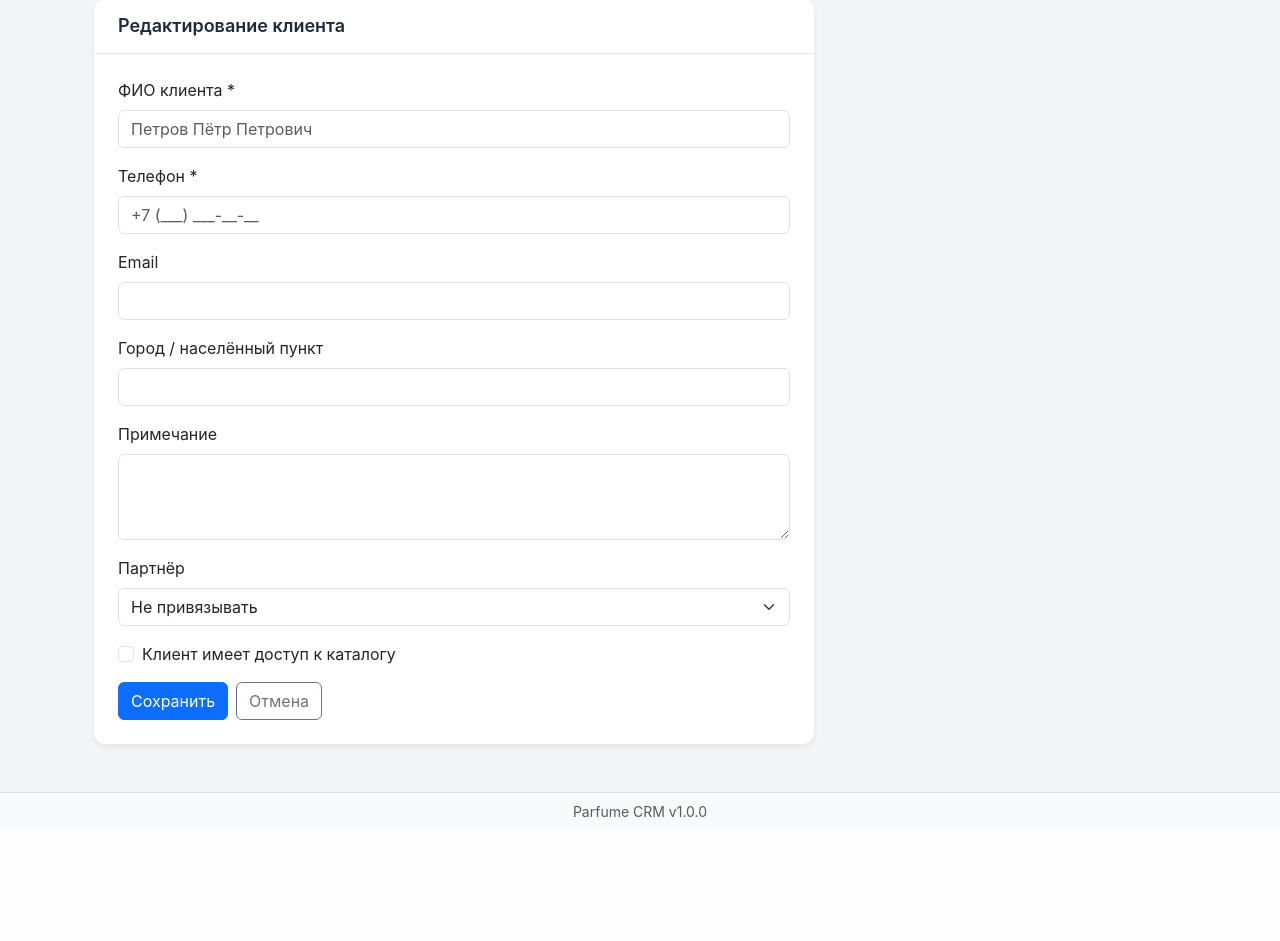
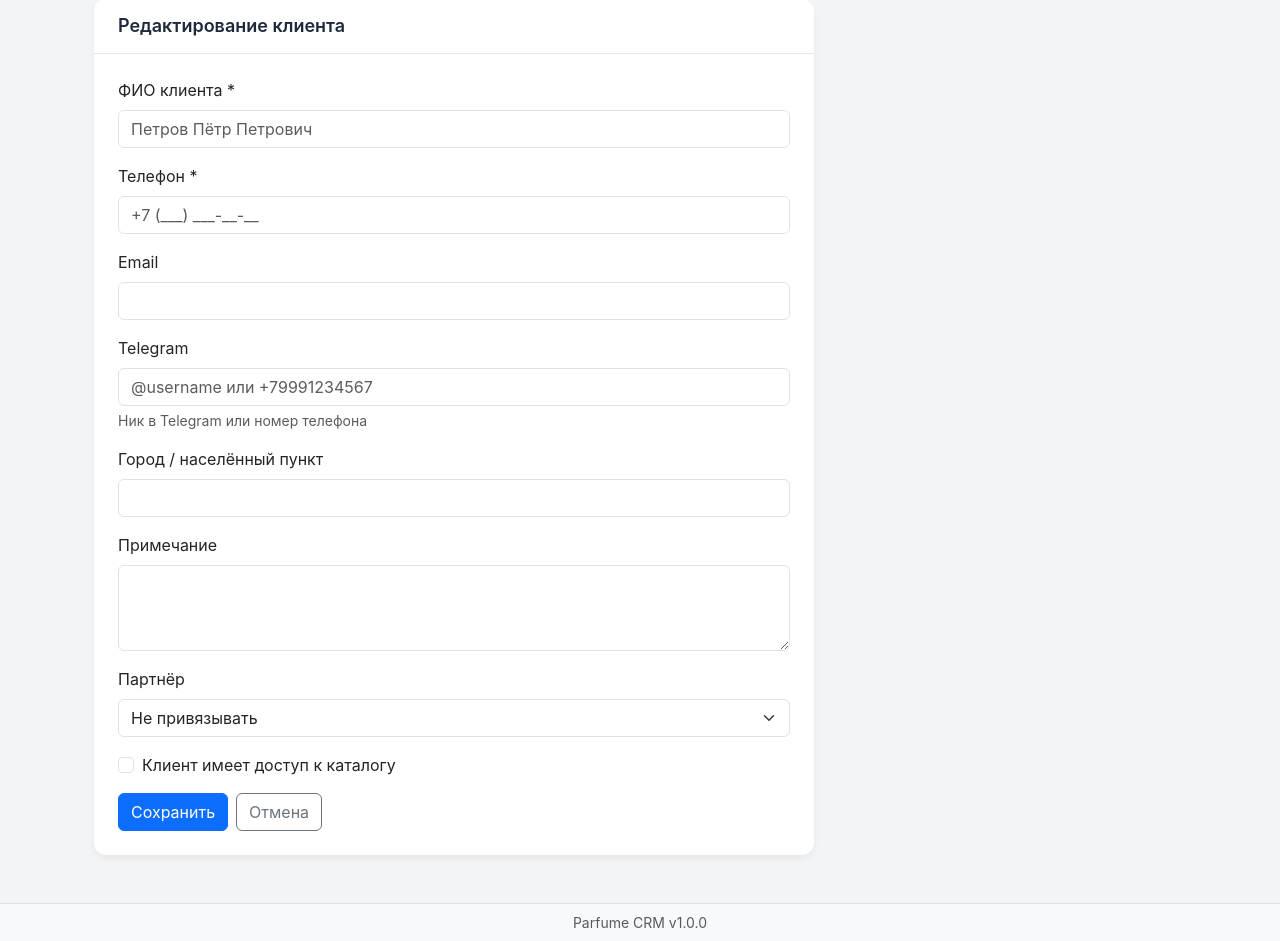
Before and after one commit to coinsproject/crm_parfume, a FastAPI app: template app/templates/client_edit.html in a window 1280 px wide. Shown: the part 49-990 px from the top of the page. Before the commit the page ends 866 px from the top, so only its background shows below. Run offline with FastAPI, Linux system fonts and the light colour scheme; the template is opened without the code that fills it, so the values that code supplies are empty.

Commit message:
Add Telegram field to client creation and editing forms

```diff
--- a/app/routes/clients.py
+++ b/app/routes/clients.py
@@ -170,6 +170,7 @@ async def create_client(
     full_name: str = Form(...),
     phone: Optional[str] = Form(None),
     email: Optional[str] = Form(None),
+    telegram: Optional[str] = Form(None),
     city: Optional[str] = Form(None),
     notes: Optional[str] = Form(None),
     partner_id: Optional[str] = Form(None),
@@ -224,6 +225,7 @@ async def create_client(
                 "full_name": full_name,
                 "phone": phone,
                 "email": email,
+                "telegram": telegram,
                 "city": city,
                 "notes": notes,
                 "partner_id": partner_id,
@@ -237,6 +239,7 @@ async def create_client(
         name=name_normalized,
         phone=phone,
         email=email,
+        telegram=telegram.strip() if telegram else None,
         city=city,
         notes=notes,
         partner_id=partner_id_value,
@@ -264,6 +267,7 @@ async def update_client(
     full_name: str = Form(...),
     phone: Optional[str] = Form(None),
     email: Optional[str] = Form(None),
+    telegram: Optional[str] = Form(None),
     city: Optional[str] = Form(None),
     notes: Optional[str] = Form(None),
     partner_id: Optional[str] = Form(None),
@@ -307,6 +311,7 @@ async def update_client(
                 "full_name": full_name,
                 "phone": phone,
                 "email": email,
+                "telegram": telegram,
                 "city": city,
                 "notes": notes,
                 "partner_id": partner_id_int,
--- a/app/templates/client_create.html
+++ b/app/templates/client_create.html
@@ -29,6 +29,11 @@
                         <div class="mb-3">
                             <label class="form-label" for="email">Email</label>
                             <input type="email" class="form-control" id="email" name="email" value="{{ form.email if form.email is defined else '' }}">
+                        </div>
+                        <div class="mb-3">
+                            <label class="form-label" for="telegram">Telegram</label>
+                            <input type="text" class="form-control" id="telegram" name="telegram" placeholder="@username или +79991234567" value="{{ form.telegram if form.telegram is defined else '' }}">
+                            <div class="form-text">Ник в Telegram или номер телефона</div>
                         </div>
                         <div class="mb-3">
                             <label class="form-label" for="city">Город / населённый пункт</label>
--- a/app/templates/client_edit.html
+++ b/app/templates/client_edit.html
@@ -26,6 +26,11 @@
                         <div class="mb-3">
                             <label class="form-label" for="email">Email</label>
                             <input type="email" class="form-control" id="email" name="email" value="{{ (form.email if form and form.email is defined else None) or client.email or '' }}">
+                        </div>
+                        <div class="mb-3">
+                            <label class="form-label" for="telegram">Telegram</label>
+                            <input type="text" class="form-control" id="telegram" name="telegram" placeholder="@username или +79991234567" value="{{ (form.telegram if form and form.telegram is defined else None) or client.telegram or '' }}">
+                            <div class="form-text">Ник в Telegram или номер телефона</div>
                         </div>
                         <div class="mb-3">
                             <label class="form-label" for="city">Город / населённый пункт</label>
```
